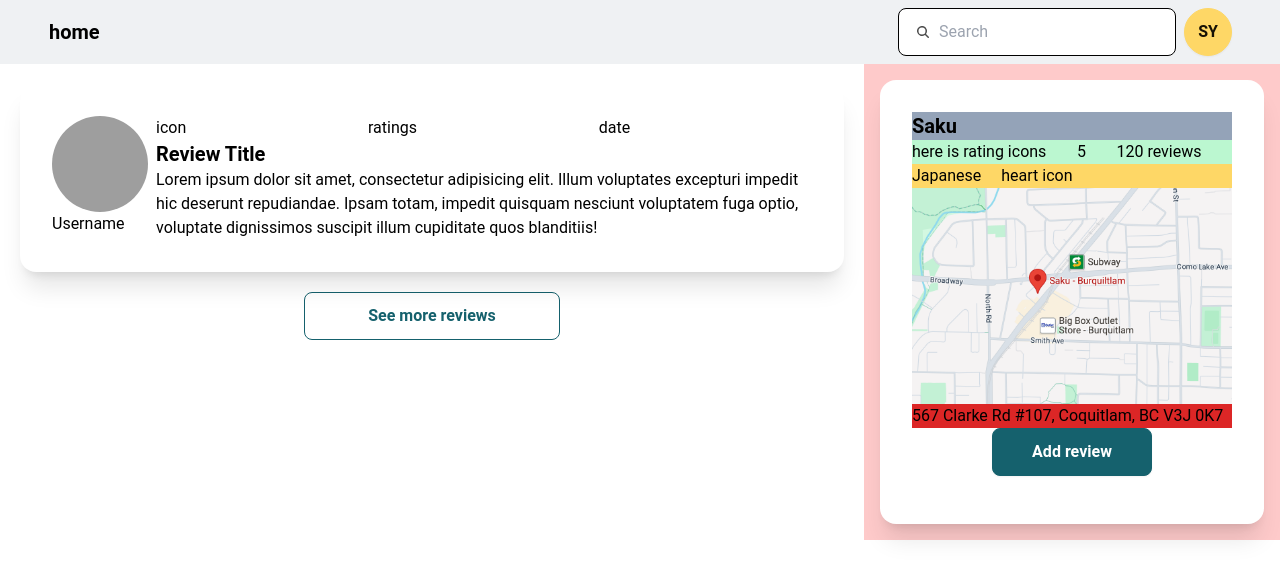
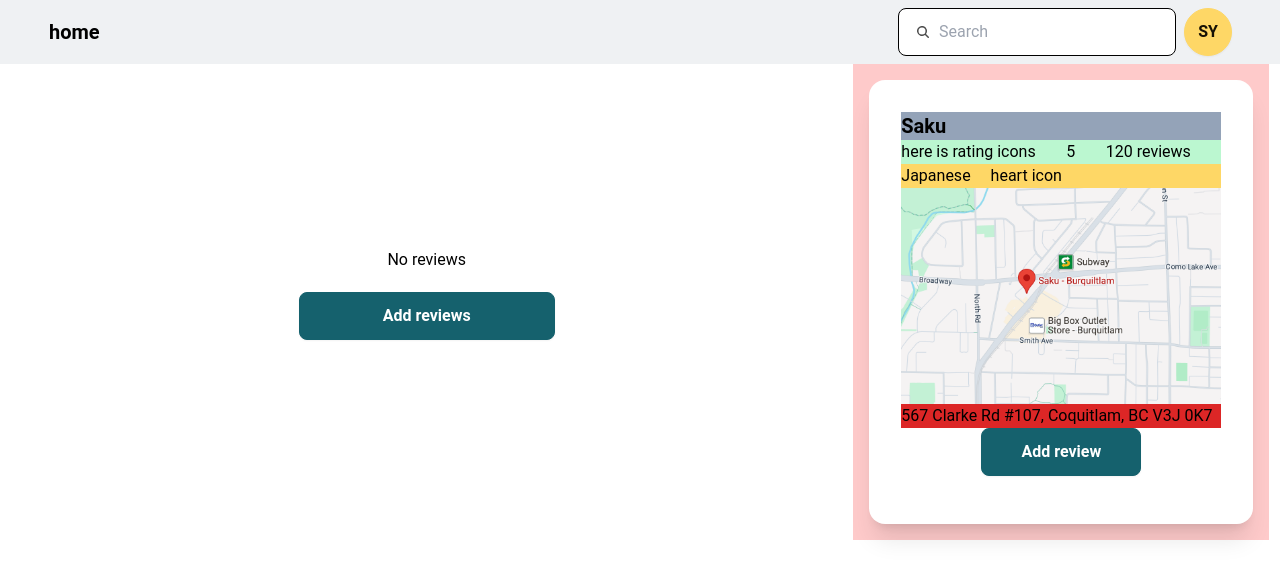
Before and after one commit to yll9108/restaurant_review, a Next.js app in the folder client/: page /detailpage in a window 1280 px wide. Shown: the top 578 px of the page. Built offline with nearby package versions, Linux system fonts and the light colour scheme; grey boxes are pictures that could not be loaded.

Commit message:
add no reviews component and rendering conditionally

```diff
--- /dev/null
+++ b/client/src/app/components/detailPage/NoReviews.tsx
@@ -0,0 +1,15 @@
+import { Button } from "@/components/common/button";
+import React from "react";
+
+function NoReviews() {
+  return (
+    <>
+      <div className="flex flex-col items-center justify-center h-full">
+        <div className="mb-5">No reviews</div>
+        <Button type={0}>Add reviews</Button>
+      </div>
+    </>
+  );
+}
+
+export default NoReviews;
--- a/client/src/app/detailpage/page.tsx
+++ b/client/src/app/detailpage/page.tsx
@@ -1,16 +1,23 @@
-import React from "react";
+"use client";
+import React, { useState } from "react";
 import RestaurantWithMap from "../components/detailPage/RestaurantWithMap";
 import PersonalReview from "../components/detailPage/PersonalReview";
+import NoReviews from "../components/detailPage/NoReviews";
 
-function page() {
+function Page() {
+  const [noReviews, setNoReviews] = useState(true);
+  // check if there's review, if yes, rendering PersonalReview, if not, rendering noReviews
+
   return (
     <>
       <div className="flex">
-        <PersonalReview />
+        <div className="w-2/3">
+          {noReviews ? <NoReviews /> : <PersonalReview />}
+        </div>
         <RestaurantWithMap />
       </div>
     </>
   );
 }
 
-export default page;
+export default Page;
```
